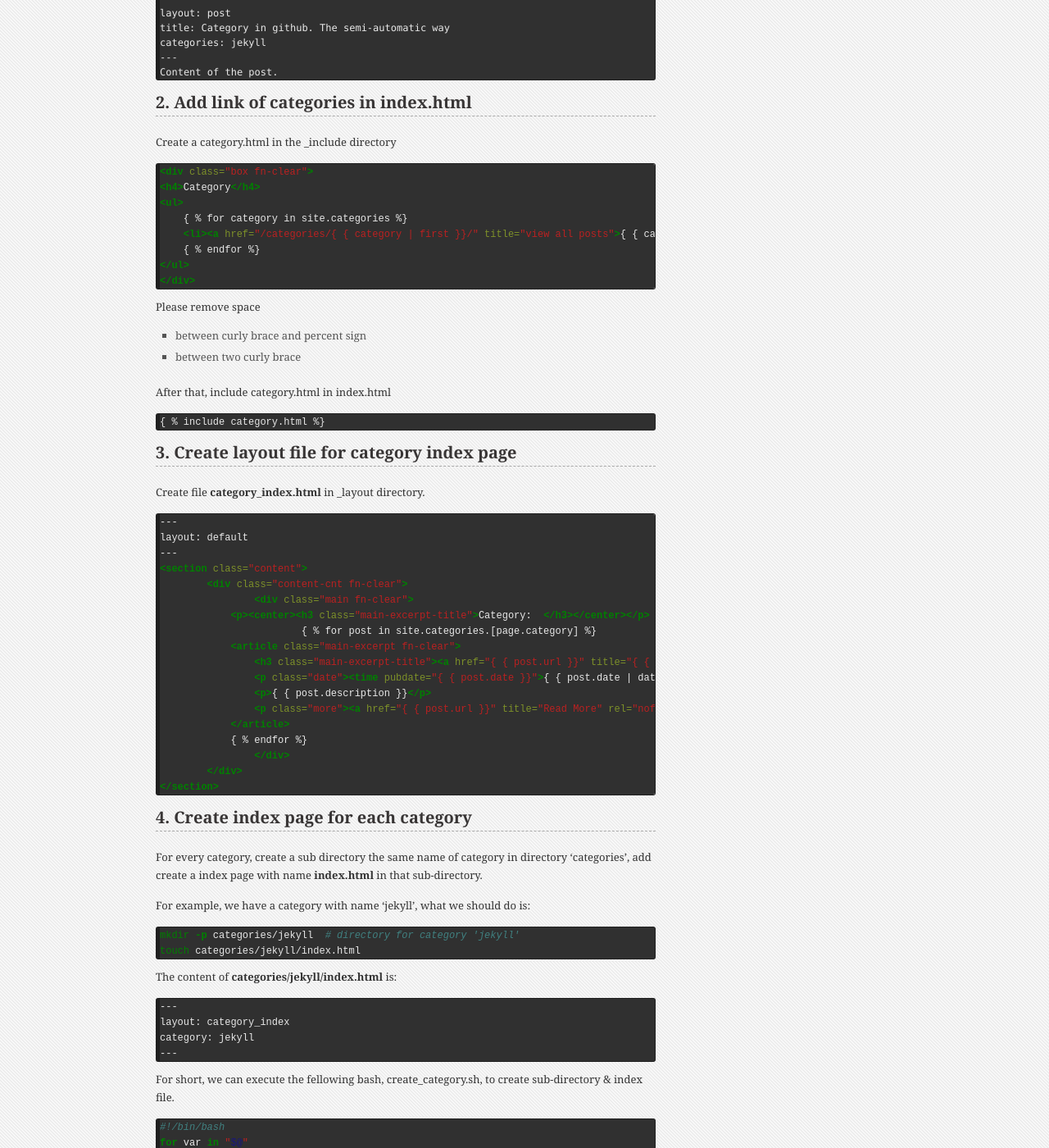
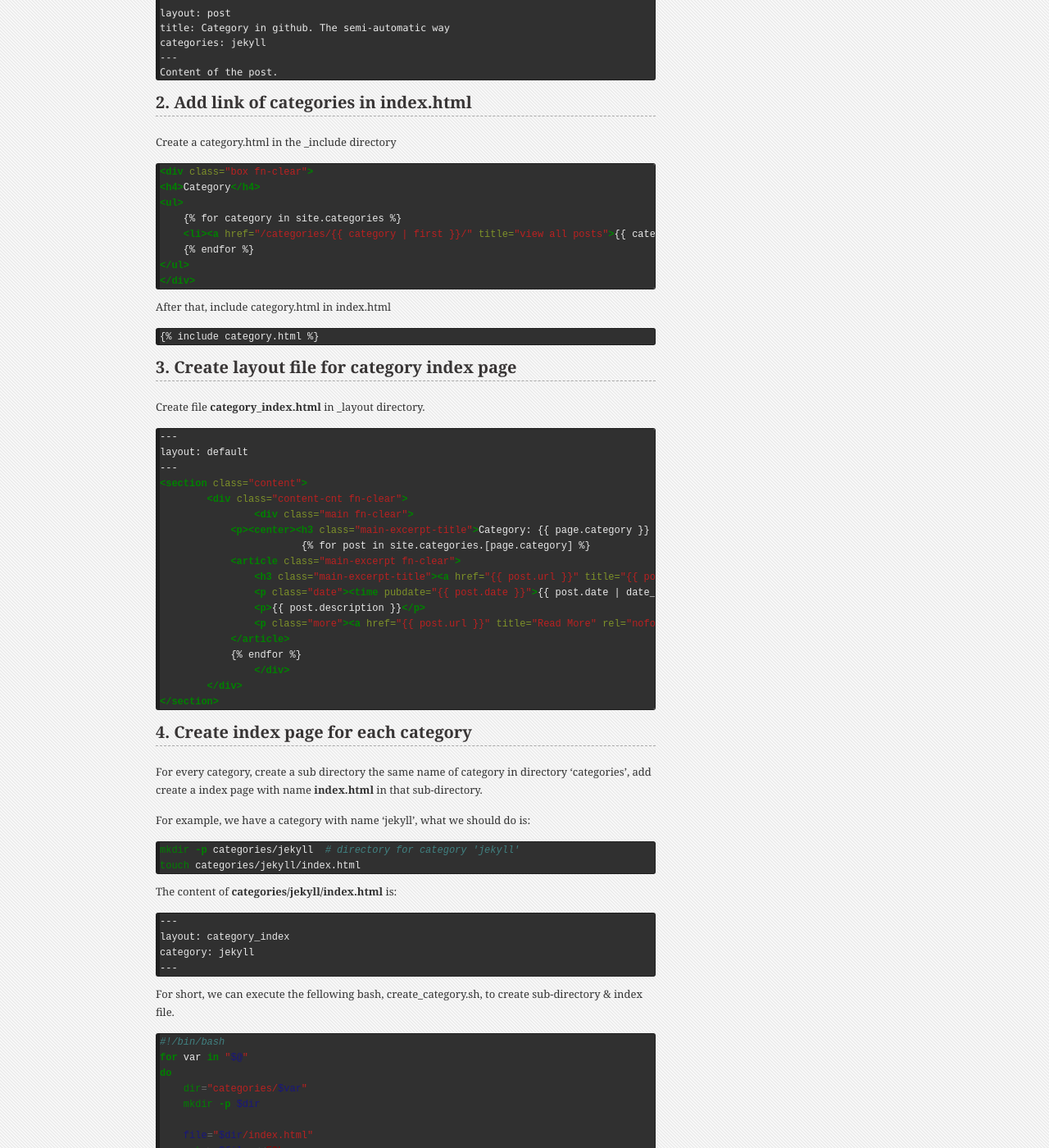
Before and after one commit to fanhongtao/fanhongtao.github.com, a Jekyll site: the page built from _posts/2012-08-29-category-in-github.md, in a window 1280 px wide and 1400 px high, scrolled down 453 px. Shown: the whole window at 82% size. Built offline with Jekyll 4.4.1, drawn with Linux system fonts in a browser that asks for light colours; Markdown is read by kramdown in place of the engine named in the settings.

Commit message:
Change code snippet showed in post

```diff
--- a/_posts/2012-08-29-category-in-github.md
+++ b/_posts/2012-08-29-category-in-github.md
@@ -29,22 +29,17 @@ Create a category.html in the _include directory
 <div class="box fn-clear">
 <h4>Category</h4>
 <ul>
-    { % for category in site.categories %}
-    <li><a href="/categories/{ { category | first }}/" title="view all posts">{ { category | first }} { { category | last | size }}</a></li>
-    { % endfor %}
+    {{ '{%' }} for category in site.categories %}
+    <li><a href="/categories/{{ '{{' }} category | first }}/" title="view all posts">{{ '{{' }} category | first }} {{ '{{' }} category | last | size }}</a></li>
+    {{ '{%' }} endfor %}
 </ul>
 </div>
 {% endhighlight %}
 
-Please remove space
-
-* between curly brace and percent sign
-* between two curly brace
-
 After that, include category.html in index.html
 
 {% highlight html %}
-{ % include category.html %}
+{{ '{%' }} include category.html %}
 {% endhighlight %}
 
 # 3. Create layout file for category index page
@@ -58,15 +53,15 @@ layout: default
 <section class="content">
 	<div class="content-cnt fn-clear">
 		<div class="main fn-clear">
-            <p><center><h3 class="main-excerpt-title">Category: {{ page.category }} </h3></center></p>
-			{ % for post in site.categories.[page.category] %}
+            <p><center><h3 class="main-excerpt-title">Category: {{ '{{' }} page.category }} </h3></center></p>
+			{{ '{%' }} for post in site.categories.[page.category] %}
             <article class="main-excerpt fn-clear">
-                <h3 class="main-excerpt-title"><a href="{ { post.url }}" title="{ { post.title }}" rel="bookmark">{ { post.title }}</a></h3>
-                <p class="date"><time pubdate="{ { post.date }}">{ { post.date | date_to_string }}</time></p>
-                <p>{ { post.description }}</p>
-                <p class="more"><a href="{ { post.url }}" title="Read More" rel="nofollow"><span>&#10149;</span>Read More</a></p>
+                <h3 class="main-excerpt-title"><a href="{{ '{{' }} post.url }}" title="{{ '{{' }} post.title }}" rel="bookmark">{{ '{{' }} post.title }}</a></h3>
+                <p class="date"><time pubdate="{{ '{{' }} post.date }}">{{ '{{' }} post.date | date_to_string }}</time></p>
+                <p>{{ '{{' }} post.description }}</p>
+                <p class="more"><a href="{{ '{{' }} post.url }}" title="Read More" rel="nofollow"><span>&#10149;</span>Read More</a></p>
             </article>
-            { % endfor %}
+            {{ '{%' }} endfor %}
 		</div>
 	</div>
 </section>
```
Also changed, not shown: _layouts/category_index.html (+5 -5 lines).
